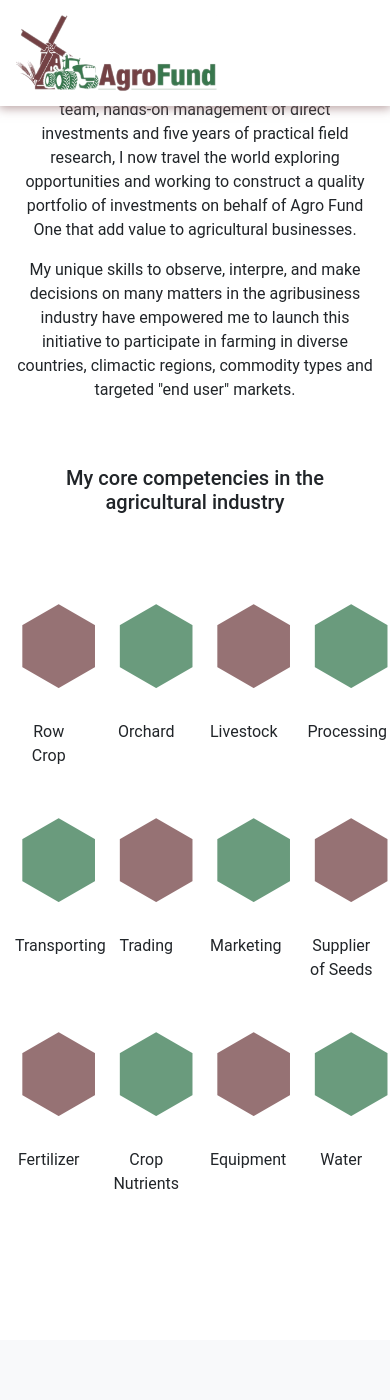
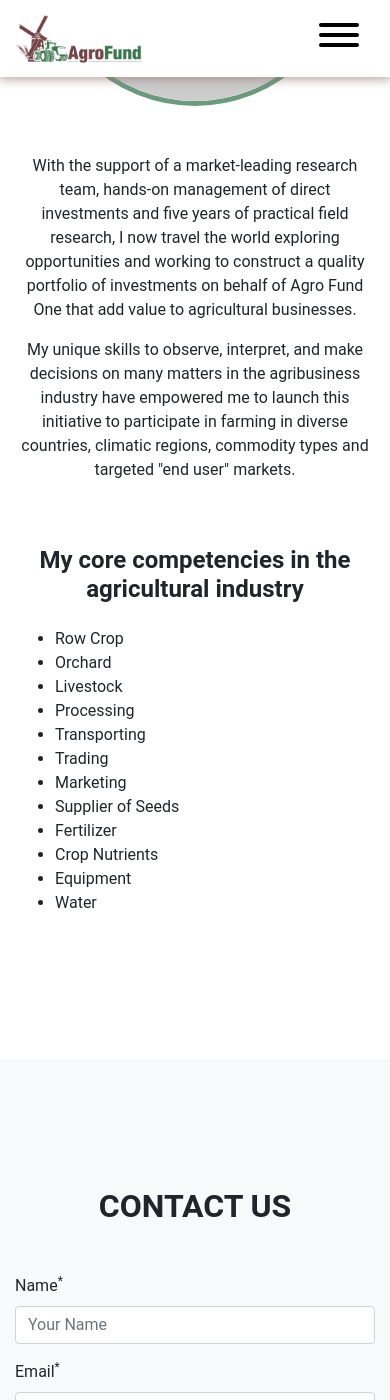
Before and after one commit to smnwltr/agrofund.one, a Jekyll site: the page built from index.html, in a window 390 px wide and 1400 px high, scrolled down 5165 px. Built offline with Jekyll 4.4.1, drawn with Linux system fonts in a browser that asks for light colours.

Commit message:
Temporary fix hexagons

```diff
--- a/assets/css/main.scss
+++ b/assets/css/main.scss
@@ -22,6 +22,8 @@ h2 {
 
 .video-container {
   max-height: 100vh;
+  overflow: hidden;
+  bottom: 0;
 }
 
 .bp-video {
@@ -32,6 +34,9 @@ h2 {
 
 .main {
   min-height: 80vh;
+  @media (max-width: 768px) {
+    margin-top: 80px;
+  }
 }
 
 .section {
@@ -48,6 +53,8 @@ h2 {
 .bg-farm {
   background: no-repeat top center url({{'/assets/img/farm_bg.jpg'|relative_url}});
   background-attachment: fixed;
+  background-size: cover;
+
  }
  @media only screen and (max-device-width: 1366px) {
    .bg-farm {
@@ -100,13 +107,6 @@ h2 {
   }
 }
 
-/* Start navbar styles */
-
-.navbar {
-  transition: 1.2s background-color;
-  text-shadow: 2px 2px 4px black;
-}
-
 .submit-btn {
   padding: 15px;
   border: none !important;
@@ -125,7 +125,23 @@ h2 {
   background: lighten($secondary-color, 15%)
 }
 
+/* Start navbar styles */
+
+.navbar {
+  transition: 1.2s background-color;
+  text-shadow: 2px 2px 4px black;
+
+  @media (max-width: 768px) {
+    background-color: white;
+    color: black !important;
+    text-shadow: none;
+  }
+}
+
 .navbar li a {
+  @media (max-width: 768px) {
+    color: black;
+  }
   color: white;
   font-weight: bold;
   font-size: 125%;
@@ -138,6 +154,8 @@ h2 {
   display: table-cell;
   position: relative;
   padding: 15px 0;
+
+
 }
 
 .navbar li[class~="underline"] a:after {
@@ -168,6 +186,9 @@ background-color: #fff;
 .my-navbar-img {
   height: 80px;
   width: auto;
+  @media (max-width: 768px) {
+    height: 50px;
+  }
  }
 
  .navbar-scroll {
@@ -237,3 +258,87 @@ ul.timeline > li:before {
   &.red {color: $primary-color}
   &.green {color: $secondary-color}
 }
+
+
+
+/*!
+ * Hamburgers
+ * @description Tasty CSS-animated hamburgers
+ * @author Jonathan Suh @jonsuh
+ * @site https://jonsuh.com/hamburgers
+ * @link https://github.com/jonsuh/hamburgers
+ */
+ .hamburger {
+    padding: 15px 15px;
+    display: inline-block;
+    cursor: pointer;
+    transition-property: opacity, filter;
+    transition-duration: 0.15s;
+    transition-timing-function: linear;
+    font: inherit;
+    color: inherit;
+    text-transform: none;
+    background-color: transparent;
+    border: 0;
+    margin: 0;
+    overflow: visible; }
+    .hamburger:hover {
+      opacity: 0.7; }
+    .hamburger.is-active:hover {
+      opacity: 0.7; }
+    .hamburger.is-active .hamburger-inner,
+    .hamburger.is-active .hamburger-inner::before,
+    .hamburger.is-active .hamburger-inner::after {
+      background-color: #000; }
+
+  .hamburger-box {
+    width: 40px;
+    height: 24px;
+    display: inline-block;
+    position: relative; }
+
+  .hamburger-inner {
+    display: block;
+    top: 50%;
+    margin-top: -2px; }
+    .hamburger-inner, .hamburger-inner::before, .hamburger-inner::after {
+      width: 40px;
+      height: 4px;
+      background-color: #000;
+      border-radius: 4px;
+      position: absolute;
+      transition-property: transform;
+      transition-duration: 0.15s;
+      transition-timing-function: ease; }
+    .hamburger-inner::before, .hamburger-inner::after {
+      content: "";
+      display: block; }
+    .hamburger-inner::before {
+      top: -10px; }
+    .hamburger-inner::after {
+      bottom: -10px; }
+
+      /*
+   * Spring
+   */
+.hamburger--spring .hamburger-inner {
+    top: 2px;
+    transition: background-color 0s 0.13s linear; }
+.hamburger--spring .hamburger-inner::before {
+    top: 10px;
+    transition: top 0.1s 0.2s cubic-bezier(0.33333, 0.66667, 0.66667, 1), transform 0.13s cubic-bezier(0.55, 0.055, 0.675, 0.19); }
+.hamburger--spring .hamburger-inner::after {
+    top: 20px;
+    transition: top 0.2s 0.2s cubic-bezier(0.33333, 0.66667, 0.66667, 1), transform 0.13s cubic-bezier(0.55, 0.055, 0.675, 0.19); }
+
+.hamburger--spring.is-active .hamburger-inner {
+    transition-delay: 0.22s;
+    background-color: transparent !important; }
+.hamburger--spring.is-active .hamburger-inner::before {
+    top: 0;
+    transition: top 0.1s 0.15s cubic-bezier(0.33333, 0, 0.66667, 0.33333), transform 0.13s 0.22s cubic-bezier(0.215, 0.61, 0.355, 1);
+    transform: translate3d(0, 10px, 0) rotate(45deg); }
+.hamburger--spring.is-active .hamburger-inner::after {
+    top: 0;
+    transition: top 0.2s cubic-bezier(0.33333, 0, 0.66667, 0.33333), transform 0.13s 0.22s cubic-bezier(0.215, 0.61, 0.355, 1);
+    transform: translate3d(0, 10px, 0) rotate(-45deg); }
--- a/index.html
+++ b/index.html
@@ -113,34 +113,39 @@ title:
                 years of practical field research, I now travel the world exploring opportunities and working to
                 construct a quality portfolio of investments on behalf of Agro Fund One that add value to agricultural
                 businesses.</p>
-            <p>My unique skills to observe, interpre, and make decisions on many matters in the agribusiness industry
-                have empowered me to launch this initiative to participate in farming in diverse countries, climactic
+            <p>My unique skills to observe, interpret, and make decisions on many matters in the agribusiness industry
+                have empowered me to launch this initiative to participate in farming in diverse countries, climatic
                 regions, commodity types and targeted "end user" markets.</p>
         </div>
 
     </div>
 
-    <h5 class="text-upper text-center mt-5">My core competencies in the agricultural industry</h5>
+    <h4 class="text-upper text-center mt-5">My core competencies in the agricultural industry</h4>
     <div class="row justify-content-center">
-        <div class="col-md-6 mt-5">
+        <div class="col-md-10 mt-3">
             <div class="row">
                 {% for i in site.data.competencies.items %}
-                <div class="col-3 comp-xs">
+                <div class="col-md-2 col-xs-6 d-none d-md-block">
                     <div class="text-center">
-                        <span class=" hex {{i.color}}">&#x2B22;</span>
+                        <span class="hex {{i.color}}">&#x2B22;</span>
                         <p class="">{{i.name}}</p>
                     </div>
                 </div>
                 {% endfor %}
             </div>
+        </div>
+    </div>
 
-        </div>
+    <ul class="d-block d-md-none">
+        {% for i in site.data.competencies.items %}
+        <li>{{i.name}}</li>
+        {% endfor %}
+    </ul>
 
-    </div>
-</div>
+
 </div>
 
-<div class="container-flex bg-light">
+<div class=" container-flex bg-light">
     <div id="contact" class="container section">
         <h2 class="text-center">Contact Us</h2>
 
```
